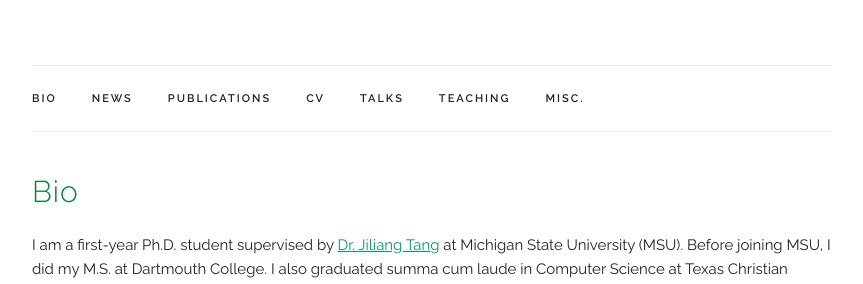
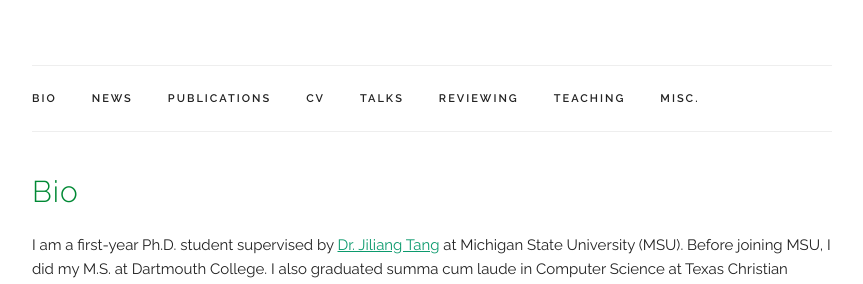
Before and after one commit to quang-truong/quang-truong.github.io, a Jekyll site: the page built from index.html, in a window 1280 px wide and 900 px high. Shown: the part 228-512 px from the top of the window, without its empty margins (208-1071 px from the left). Built offline with Jekyll 4.4.1, drawn with Linux system fonts in a browser that asks for light colours; some web fonts are replaced.

Commit message:
update reviewing on header bar

```diff
--- a/_layouts/default.html
+++ b/_layouts/default.html
@@ -128,6 +128,7 @@
           <!--<li class="navbar-item"><a class="navbar-link" href={{ "/index.html#projects" | prepend: site.baseurl }}>Projects</a></li>-->
           <li class="navbar-item"><a class="navbar-link" href={{ "/index.html#resume" | prepend: site.baseurl }}>CV</a></li>
           <li class="navbar-item"><a class="navbar-link" href={{ "/index.html#talks" | prepend: site.baseurl }}>Talks</a></li>
+          <li class="navbar-item"><a class="navbar-link" href={{ "/index.html#reviewing" | prepend: site.baseurl }}>Reviewing</a></li>
           <li class="navbar-item"><a class="navbar-link" href={{ "/index.html#teaching" | prepend: site.baseurl }}>Teaching</a></li>
           <li class="navbar-item"><a class="navbar-link" href={{ "/index.html#misc" | prepend: site.baseurl }}>Misc.</a></li>
         </ul>
```
